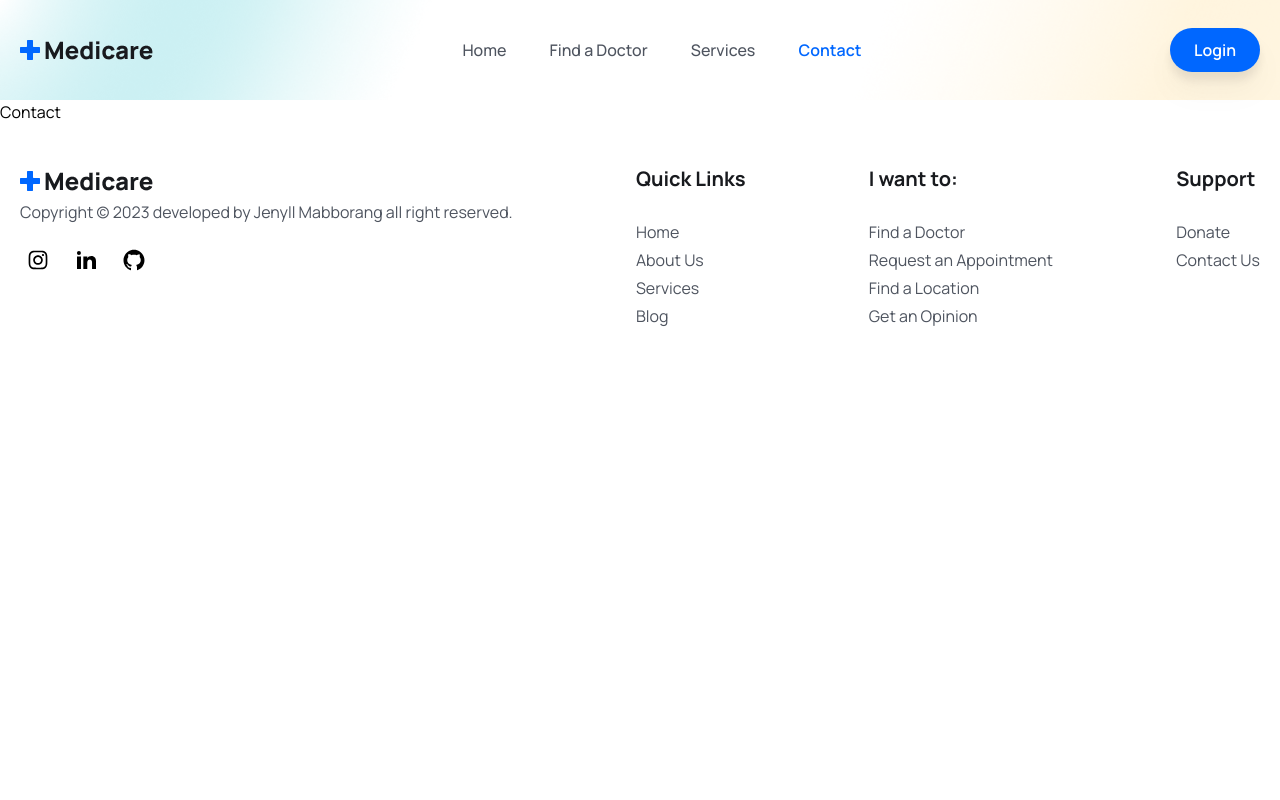
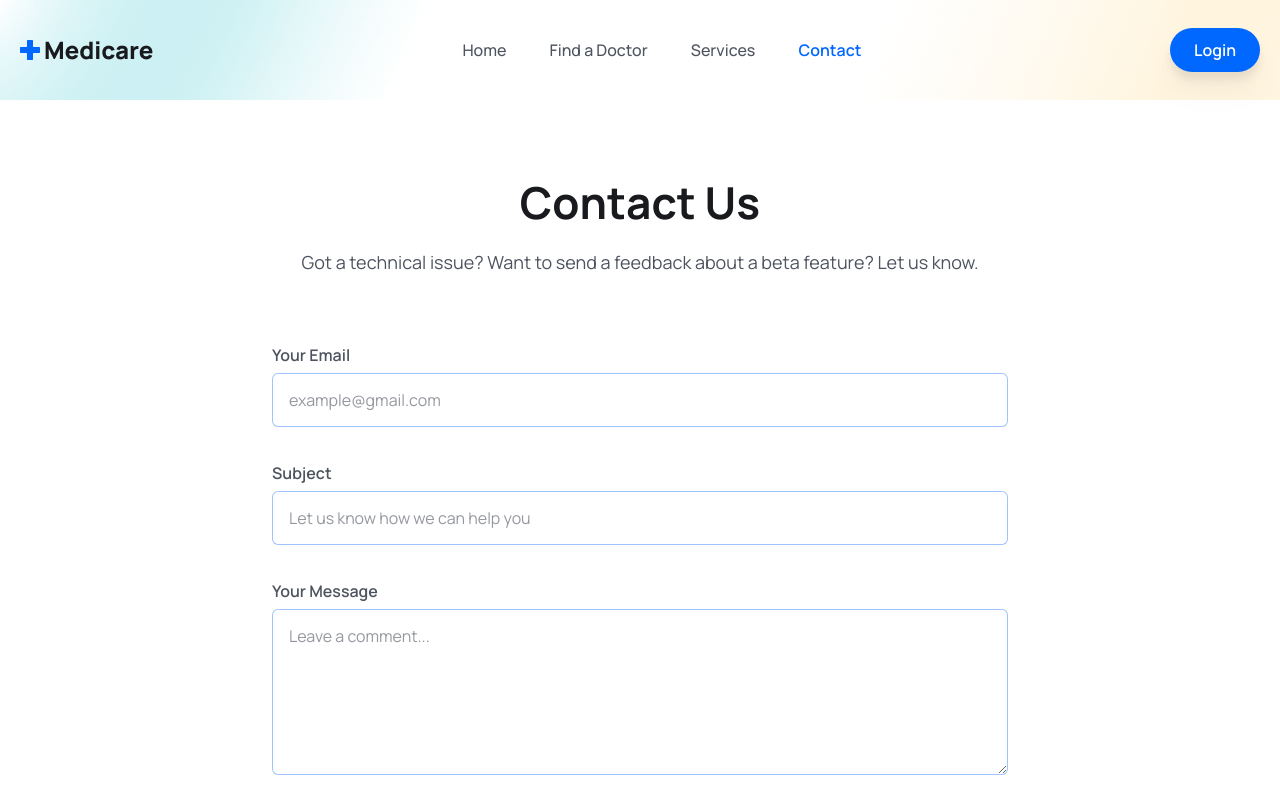
Before and after one commit to Jennovator/Medicare-Booking, a React (Vite) app in the folder client/: page /contact in a window 1280 px wide. Shown: the top 800 px of the page. Built offline with nearby package versions, Linux system fonts and the light colour scheme; the HTML template or start-up script is replaced by a standard one.

Commit message:
#Update: added contact form on the page and added some styles

```diff
--- a/client/src/index.css
+++ b/client/src/index.css
@@ -32,6 +32,16 @@
     .hero__section{
         @apply bg-[url('./assets/images/hero-bg.png')] bg-no-repeat bg-center bg-cover;
     }
+
+    .form__label{
+        @apply text-textColor font-semibold text-[16px] leading-7 mb-2;
+    }
+
+    .form__input{
+        @apply w-full px-4 py-3 border border-solid border-[#0066ff61] rounded-md
+        focus:outline-none focus:border-primaryColor text-[16px] leading-7
+        text-headingColor placeholder:text-textColor placeholder:opacity-60 cursor-pointer;
+    }
 }
 
 @media only screen and (max-width: 1024px) {
--- a/client/src/pages/Contact.jsx
+++ b/client/src/pages/Contact.jsx
@@ -2,7 +2,54 @@
 
 const Contact = () => {
   return (
-    <div>Contact</div>
+    <section>
+      <div className='px-4 mx-auto max-w-screen-md'>
+        <h2 className='heading text-center'> Contact Us </h2>
+        <p className='mb-8 lg:mb-16 font-light text-center text__para'>
+          Got a technical issue? Want to send a feedback about a beta feature? Let us know.
+        </p>
+
+        <form action='#' className='space-y-8'>
+          <div>
+            <label htmlFor='email' className='form__label'>Your Email</label>
+            <input
+              type='email'
+              id='email'
+              placeholder='example@gmail.com'
+              className='form__input mt-1'
+            />
+          </div>
+
+          <div>
+            <label htmlFor='subject' className='form__label'>Subject</label>
+            <input
+              type='text'
+              id='subject'
+              placeholder='Let us know how we can help you'
+              className='form__input mt-1'
+            />
+          </div>
+
+          <div>
+            <label htmlFor='message' className='form__label'>Your Message</label>
+            <textarea
+              rows='5'
+              type='text'
+              id='message'
+              placeholder='Leave a comment...'
+              className='form__input mt-1'
+            />
+          </div>
+
+          <button
+            type='submit'
+            className='btn rounded sm:w-fit'
+          >
+            Submit
+          </button>
+        </form>
+      </div>
+    </section>
   )
 }
 
```
